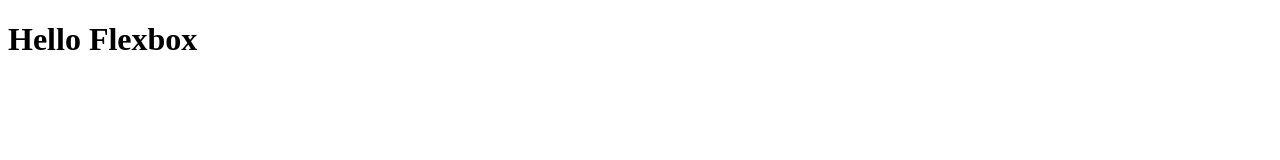
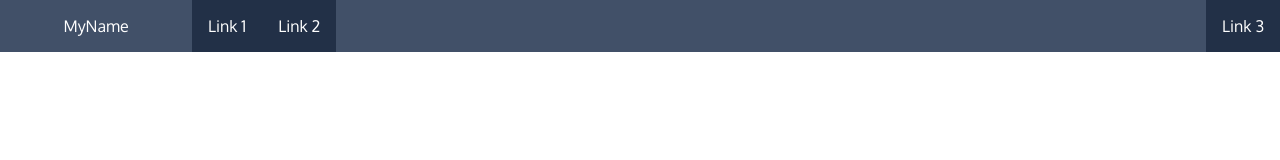
Before and after one commit to NoahDani/flexbox-course, a plain HTML site: page index.html in a window 1280 px wide. Drawn offline with Linux system fonts and the light colour scheme.

Commit message:
added a flex NavBar

```diff
--- a/index.html
+++ b/index.html
@@ -1,13 +1,134 @@
 <!DOCTYPE html>
-<html lang="en">
+<html lang='en'>
+
 <head>
-    <meta charset="UTF-8">
-    <meta http-equiv="X-UA-Compatible" content="IE=edge">
-    <meta name="viewport" content="width=device-width, initial-scale=1.0">
-    <title>Document</title>
+    <meta charset='UTF-8'>
+    <title>NavBar</title>
+
+    <link href="https://fonts.googleapis.com/css?family=Oxygen" rel="stylesheet">
+    <script defer src="https://use.fontawesome.com/releases/v5.0.8/js/all.js" integrity="sha384-SlE991lGASHoBfWbelyBPLsUlwY1GwNDJo3jSJO04KZ33K2bwfV9YBauFfnzvynJ" crossorigin="anonymous"></script>
+
+    <style>
+        html {
+            font-family: 'Oxygen', sans-serif;
+        }
+
+        body {
+            margin: 0px;
+        }
+
+        .navbar {
+            background: #415068;
+        }
+
+        .navbar div {
+            display: none;
+        }
+
+        .navbar .toggle,
+        .navbar .brand {
+            display: inline-block;
+        }
+
+        .navbar .link {
+            display: block;
+            text-align: center;
+            padding: 1em;
+            text-decoration: none;
+            background: #223047;
+            color: white;
+        }
+
+        .navbar .link:hover,
+        .navbar .link:active {
+            color: #223047;
+            background: white;
+        }
+
+        .navbar .brand {
+            width: 10em;
+            text-align: center;
+            padding: 1em;
+            color: white;
+        }
+
+        .navbar a {
+            text-decoration: none;
+        }
+
+        .navbar .toggle {
+            padding: 1em;
+            color: black;
+        }
+
+        @media (min-width: 48em) {
+            .navbar {
+                display: flex;
+            }
+
+            .navbar .left,
+            .navbar .right {
+                display: flex;
+                flex: 1;
+            }
+
+            .navbar .link {
+                width: auto;
+            }
+
+            .navbar .right {
+                justify-content: flex-end;
+            }
+
+            .navbar .toggle {
+                display: none;
+            }
+        }
+
+        @media (min-width: 48em) {
+            .navbar div {
+                display: flex;
+            }
+        }
+        @media (max-width: 48em) {
+            .navbar.active .toggle {
+                background: #223047;
+                color: white;
+            }
+
+            .navbar .brand {
+                text-align: left;
+            }
+
+            .navbar.active div {
+                display: block;
+            }
+        }
+    </style>
 </head>
+
 <body>
-    <h1>Hello Flexbox</h1>
+    <div class="navbar">
+        <a href="#" class="toggle" id="navHamburger">
+            <i class="fas fa-bars"></i>
+        </a>
+        <a href="#" class="brand">MyName</a>
 
+        <div class="left">
+            <a href="#" class="link">Link 1</a>
+            <a href="#" class="link">Link 2</a>
+        </div>
+        <div class="right">
+            <a href="#" class="link">Link 3</a>
+        </div>
+    </div>
 </body>
+
+<script>
+    const navHamburger = document.querySelector('#navHamburger');
+    navHamburger.addEventListener('click', (e) => {
+        navHamburger.parentElement.classList.toggle('active');
+    })
+</script>
+
 </html>
```
Also changed, not shown: Error-Page/index.html (added, +43 -0 lines), Error-Page/tbot.png (added).
